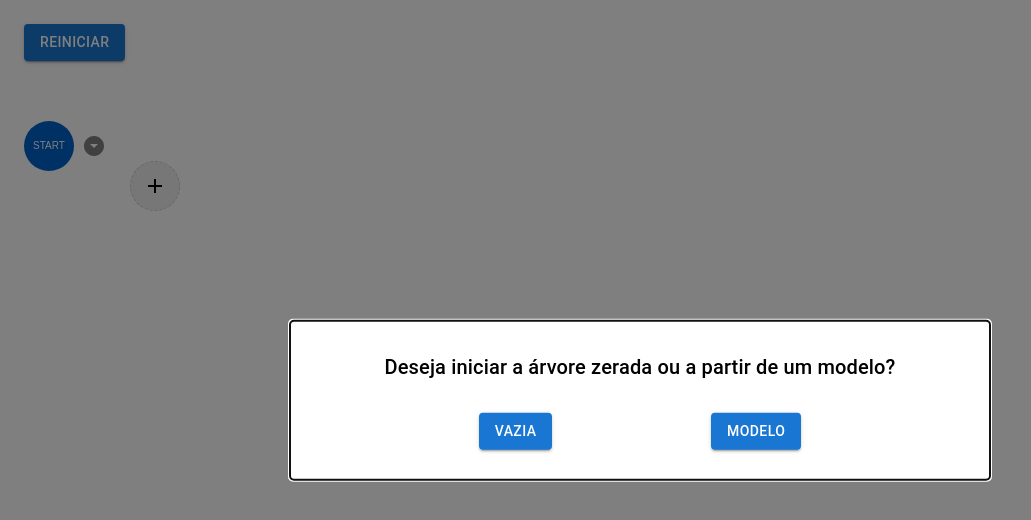
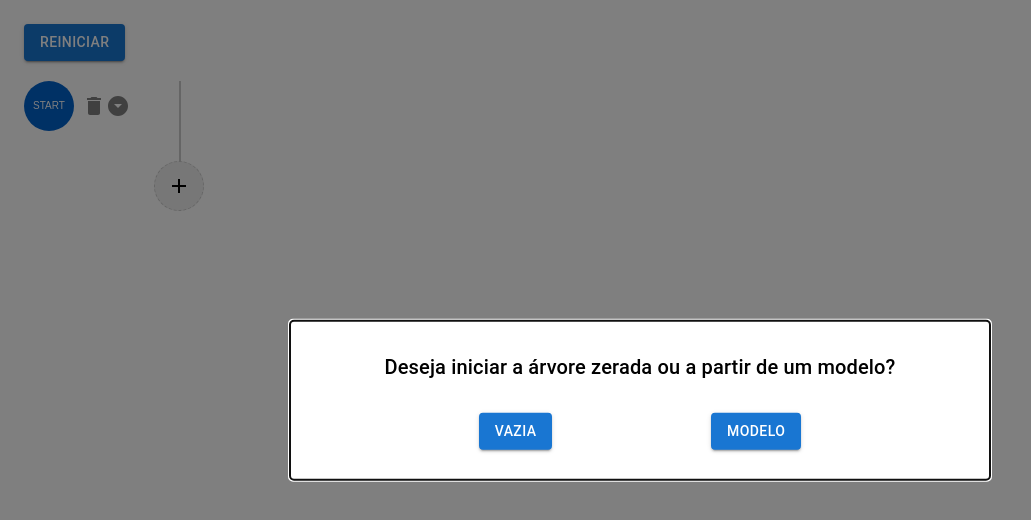
Before and after one commit to nayarafelix/Tree, a React (Create React App) app: page / in a window 1280 px wide. Shown: the top 520 px of the page, without its empty margins (0-1031 px from the left). Built offline with nearby package versions, Linux system fonts and the light colour scheme.

Commit message:
novas feats - timeline e botão de remover

```diff
--- a/src/App.tsx
+++ b/src/App.tsx
@@ -3,7 +3,6 @@ import React from 'react';
 import Tree from './components/organisms/Tree'
 
 const App: React.FC = () => {
-    console.log("teste")
     return (
         <Tree/>
     );
--- a/src/components/atoms/DropZone/DropZone.styles.tsx
+++ b/src/components/atoms/DropZone/DropZone.styles.tsx
@@ -1,10 +1,13 @@
 import styled from "styled-components";
 
 export const Area = styled.div`
+  display: flex;
   align-items: center;
   justify-content: center;
+  font-family: sans-serif;
   font-size: 10px;
   font-weight: bold;
+  color: #CCCCCC;
   background-color: #F2F2F2;
   width: 60px;
   height: 60px;
--- a/src/components/atoms/DropZone/DropZone.tsx
+++ b/src/components/atoms/DropZone/DropZone.tsx
@@ -12,7 +12,7 @@ const DropZone: React.FC<DropZoneProps> = ({ id, dragOver, enableDropping, handl
             onDragLeave={handleDragOverEnd}
             style={ dragOver ? { opacity: '1', fontWeight: 'bold'} : { opacity: '0' } }
         >
-            Drop Zone
+            Soltar aqui
         </Area>
     )
 }
--- a/src/components/molecules/Node/Node.styles.tsx
+++ b/src/components/molecules/Node/Node.styles.tsx
@@ -3,18 +3,33 @@ import { NodeWrapperProps } from './Node.types';
 
 export const NodeWrapper = styled.div<NodeWrapperProps>`
   display: flex;
-  //align-items: flex-start;
-  align-items: center;
+  align-items: flex-start;
   margin-bottom: 8px;
   cursor: ${({ isBlocked }) => (isBlocked ? 'not-allowed' : 'move')};
   opacity: 1;
   transition: all 0.3s ease;
 `;
 
+export const NodeBox = styled.div`
+  display: flex;
+  align-items: center;
+`;
+
 export const NodeContainer = styled.div`
   display: flex;
   flex-direction: column;
   margin-left: 24px;
+  position: relative;
+
+  &::before {
+    content: '';
+    background: #CCCCCC;
+    width: 2px;
+    height: 100%;
+    position: absolute;
+    left: 25px;
+    z-index: -1;
+  }
 `;
 
 export const Circle = styled.div<NodeWrapperProps>`
--- a/src/components/molecules/Node/Node.tsx
+++ b/src/components/molecules/Node/Node.tsx
@@ -2,11 +2,12 @@ import React, { useState } from 'react';
 import { Tooltip } from '@mui/material';
 import ArrowDropDownCircleIcon from '@mui/icons-material/ArrowDropDownCircle';
 import ArrowCircleRightIcon from '@mui/icons-material/ArrowCircleRight';
+import DeleteIcon from '@mui/icons-material/Delete';
 
 import { NodeProps } from './Node.types';
-import { NodeContainer, NodeWrapper, Circle } from './Node.styles';
+import { NodeContainer, NodeBox, NodeWrapper, Circle } from './Node.styles';
 
-const Node: React.FC<NodeProps> = ({ id, level, label, isBlocked, children }) => {
+const Node: React.FC<NodeProps> = ({ id, level, label, isBlocked, onRemove, children }) => {
     const [isExpanded, setIsExpanded] = useState(true);
 
     const handleDragStart = (event: React.DragEvent<HTMLDivElement>) => {
@@ -25,8 +26,13 @@ const Node: React.FC<NodeProps> = ({ id, level, label, isBlocked, children }) =>
 
     return (
         <NodeWrapper isBlocked={isBlocked} id={id} draggable="true" onDragStart={handleDragStart}>
+            <NodeBox>
                 <Tooltip title={label} placement="right">
                     <Circle color={generateColor(level, isBlocked)}>{level === '0' ? 'START' : label}</Circle>
+                </Tooltip>
+
+                <Tooltip title="Remover" placement="right">
+                    <DeleteIcon onClick={onRemove} sx={{ color: 'gray', cursor: 'pointer' }} />
                 </Tooltip>
 
                 {!isExpanded && (
@@ -37,6 +43,7 @@ const Node: React.FC<NodeProps> = ({ id, level, label, isBlocked, children }) =>
                         />
                     </Tooltip>
                 )}
+
                 {isExpanded && (
                     <Tooltip title="Recolher" placement="right">
                         <ArrowDropDownCircleIcon
@@ -45,6 +52,8 @@ const Node: React.FC<NodeProps> = ({ id, level, label, isBlocked, children }) =>
                         />
                     </Tooltip>
                 )}
+            </NodeBox>
+
             {isExpanded && (
                 <NodeContainer>
                     {React.Children.map(children, (child) =>
--- a/src/components/molecules/Node/Node.types.ts
+++ b/src/components/molecules/Node/Node.types.ts
@@ -11,4 +11,5 @@ export interface NodeProps {
     label: string;
     isBlocked?: boolean;
     children?: React.ReactNode;
+    onRemove?: () => void;
 }
--- a/src/components/organisms/Tree/Tree.tsx
+++ b/src/components/organisms/Tree/Tree.tsx
@@ -1,15 +1,16 @@
 import React, {useState} from 'react';
 
 import Add from '@mui/icons-material/Add';
+import Button from "@mui/material/Button";
 import { Container, AddCircle, BoxButtons } from './Tree.styles';
 
 import InitialTree from '../../modals/InitialTree';
 import Node from '../../molecules/Node';
-import { NodeProps } from "./Tree.types";
 import DropZone from "../../atoms/DropZone";
 
+import { NodeProps } from "./Tree.types";
+
 import { treeClean, treeModel } from './Tree.mock'
-import Button from "@mui/material/Button";
 
 const Tree: React.FC = () => {
     const [tree, setTree] = useState<NodeProps>(treeClean);
@@ -20,18 +21,25 @@ const Tree: React.FC = () => {
     const setTreeModal = () => setTree(treeModel)
     const setTreeClean = () => setTree(treeClean)
 
-    const handleDrop = (event: React.DragEvent<HTMLDivElement>) => {
-        setDragOver(false);
-        const droppedNodeId = event.dataTransfer.getData('text');
-        const parentNodeId = event.currentTarget.id;
+    const generateNewNodeId = (parentNode: NodeProps): string[] => {
+        const children = parentNode.children
 
-        const newTree = { ...tree };
+        if (!children?.length) {
 
-        const findNodeIndex = (node: NodeProps, targetId: string): number => {
-            if (node.children) {
-                return node.children.findIndex(child => child.id.join('.') === targetId);
+            if (parentNode.id.join('.') === '0') return ["1"]
+
+            return [...parentNode.id, "1"]
         }
-            return -1;
+
+        const lastChild = children?.[children?.length - 1];
+
+        const lastChildId = lastChild ? lastChild.id : parentNode.id;
+
+        const newId = [...lastChildId];
+
+        newId[newId.length - 1] = String(Number(newId[newId.length - 1]) + 1);
+
+        return newId;
     };
 
     const findParentNode = (node: NodeProps, targetId: string): NodeProps | undefined => {
@@ -55,35 +63,6 @@ const Tree: React.FC = () => {
         return undefined;
     };
 
-        const removeNode = (node: NodeProps, targetId: string) => {
-            if (node.children) {
-                const index = findNodeIndex(node, targetId);
-                if (index > -1) {
-                    node.children.splice(index, 1);
-                    return;
-                }
-                for (const child of node.children) {
-                    removeNode(child, targetId);
-                }
-            }
-        };
-
-        const droppedNode = findNode(newTree, droppedNodeId);
-        const parentNode = findNode(newTree, parentNodeId);
-
-        if (droppedNode && parentNode) {
-            removeNode(newTree, droppedNodeId);
-            parentNode.children = [...(parentNode.children || []), droppedNode];
-        }
-
-        setTree(newTree);
-
-    }
-
-    const enableDropping = (event: React.DragEvent<HTMLDivElement>) => {
-        event.preventDefault();
-    }
-
     const findNode = (node: NodeProps, targetId: string): NodeProps | undefined => {
         if (node.id.join('.') === targetId) {
             return node;
@@ -101,25 +80,30 @@ const Tree: React.FC = () => {
         return undefined;
     };
 
-    const generateNewNodeId = (parentNode: NodeProps): string[] => {
-        const children = parentNode.children
+    const findNodeIndex = (node: NodeProps, targetId: string): number => {
+        if (node.children) {
+            return node.children.findIndex(child => child.id.join('.') === targetId);
+        }
+        return -1;
+    };
 
-        if (!children?.length) {
+    const removeNode = (node: NodeProps, targetId: string) => {
 
-            if (parentNode.id.join('.') === '0') return ["1"]
+        console.log(node)
+        console.log(targetId)
 
-            return [...parentNode.id, "1"]
+        const index = findNodeIndex(node, targetId);
+
+        if (node.children) {
+
+            if (index > -1) {
+                node.children.splice(index, 1);
+                return;
             }
-
-        const lastChild = children?.[children?.length - 1];
-
-        const lastChildId = lastChild ? lastChild.id : parentNode.id;
-
-        const newId = [...lastChildId];
-
-        newId[newId.length - 1] = String(Number(newId[newId.length - 1]) + 1);
-
-        return newId;
+            for (const child of node.children) {
+                removeNode(child, targetId);
+            }
+        }
     };
 
     const addNode = (parentId: string) => {
@@ -141,6 +125,35 @@ const Tree: React.FC = () => {
 
     };
 
+    const handleRemoveNode = (targetId: string) => {
+        const newTree = { ...tree };
+        removeNode(newTree, targetId);
+        setTree(newTree);
+    }
+
+    const handleDrop = (event: React.DragEvent<HTMLDivElement>) => {
+        setDragOver(false);
+        const droppedNodeId = event.dataTransfer.getData('text');
+        const parentNodeId = event.currentTarget.id;
+
+        const newTree = { ...tree };
+
+        const droppedNode = findNode(newTree, droppedNodeId);
+        const parentNode = findNode(newTree, parentNodeId);
+
+        if (droppedNode && parentNode) {
+            removeNode(newTree, droppedNodeId);
+            parentNode.children = [...(parentNode.children || []), droppedNode];
+        }
+
+        setTree(newTree);
+
+    }
+
+    const enableDropping = (event: React.DragEvent<HTMLDivElement>) => {
+        event.preventDefault();
+    }
+
     const renderTreeNodes = (nodes: NodeProps[] | undefined, parentId: string) => {
         if (!nodes) return null;
 
@@ -152,7 +165,7 @@ const Tree: React.FC = () => {
                     level={node.level}
                     label={node.label}
                     isBlocked={node.locked}
-                    // onRemove={() => removeNode(parentId, node.id)}
+                    onRemove={() => handleRemoveNode(node.level)}
                 >
                     {renderTreeNodes(node.children, node.level)}
                     <DropZone id={node.level} dragOver={dragOver} enableDropping={enableDropping} handleDrop={handleDrop} handleDragOverStart={handleDragOverStart} handleDragOverEnd={handleDragOverEnd} />
```
Also changed, not shown: 1 other file (tests, documents, lock files or other folders). Lines whose indentation alone changed are shown as unchanged.
